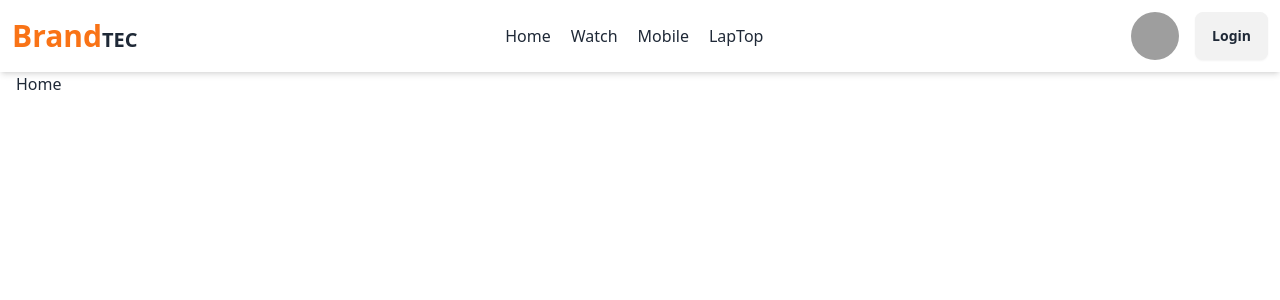
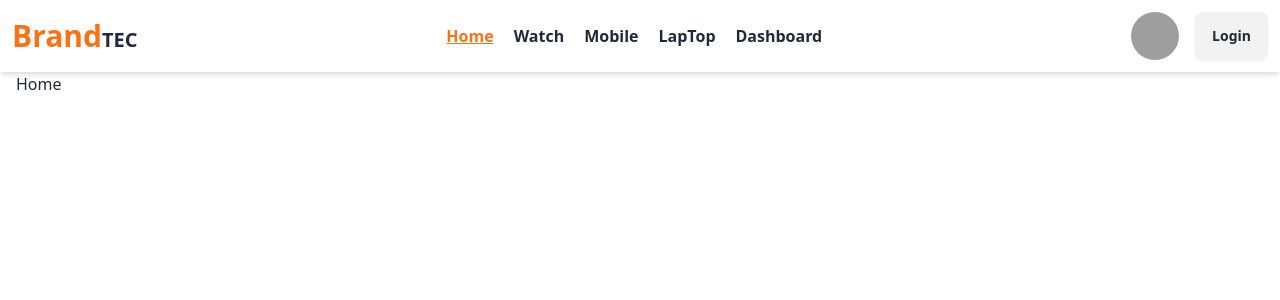
Before and after one commit to Masudur400/Brand-tec-client, a React (Vite) app: page / in a window 1280 px wide. Shown: the top 300 px of the page. Built offline with nearby package versions, Linux system fonts and the light colour scheme; grey boxes are pictures that could not be loaded.

Commit message:
navlink effect add

```diff
--- a/src/components/NavBar/NavBar.jsx
+++ b/src/components/NavBar/NavBar.jsx
@@ -8,10 +8,12 @@ const NavBar = () => {
     const [open, setOpen] = useState(false)
 
     const routes = <>
-        <li><NavLink to='/'> Home</NavLink> </li>
-        <li><NavLink to='/watch'>Watch</NavLink> </li>
-        <li><NavLink to='/mobile'>Mobile</NavLink> </li>
-        <li><NavLink to='/laptop'>LapTop</NavLink> </li>
+        <li><NavLink to='/' className={({ isActive }) => isActive ? 'text-orange-500 underline font-bold' : 'hover:text-red-500'}> Home</NavLink> </li>
+        <li><NavLink to='/watch' className={({ isActive }) => isActive ? 'text-orange-500 underline font-bold' : 'hover:text-red-500'}>Watch</NavLink> </li>
+        <li><NavLink to='/mobile' className={({ isActive }) => isActive ? 'text-orange-500 underline font-bold' : 'hover:text-red-500'}>Mobile</NavLink> </li>
+        <li><NavLink to='/laptop' className={({ isActive }) => isActive ? 'text-orange-500 underline font-bold' : 'hover:text-red-500'}>LapTop</NavLink> </li>
+        <li><NavLink to='/dashboard' className={({ isActive }) => isActive ? 'text-orange-500 underline font-bold' : 'hover:text-red-500'}>Dashboard</NavLink> </li>
+
      </>
 
     return (
@@ -29,7 +31,7 @@ const NavBar = () => {
             </div>
 
             {/* menu / routes  */}
-            <ul className={`lg:flex gap-5 left-0 min-w-28  absolute lg:static ${open ? 'top-14 md:top-16' : 'hidden'} bg-gray-50 lg:bg-white p-3 rounded-sm justify-center `}>
+            <ul className={`lg:flex gap-5 left-0 min-w-28  absolute lg:static ${open ? 'top-14 md:top-16' : 'hidden'} bg-gray-50 lg:bg-white p-3 rounded-sm justify-center font-semibold`}>
                 {routes}
             </ul>
 
--- /dev/null
+++ b/src/dashboard/Dashboard/Dashboard.jsx
@@ -0,0 +1,10 @@
+
+const Dashboard = () => {
+    return (
+        <div>
+            Dashboard
+        </div>
+    );
+};
+
+export default Dashboard;
```
Also changed, not shown: src/main.jsx (+10 -0 lines).
